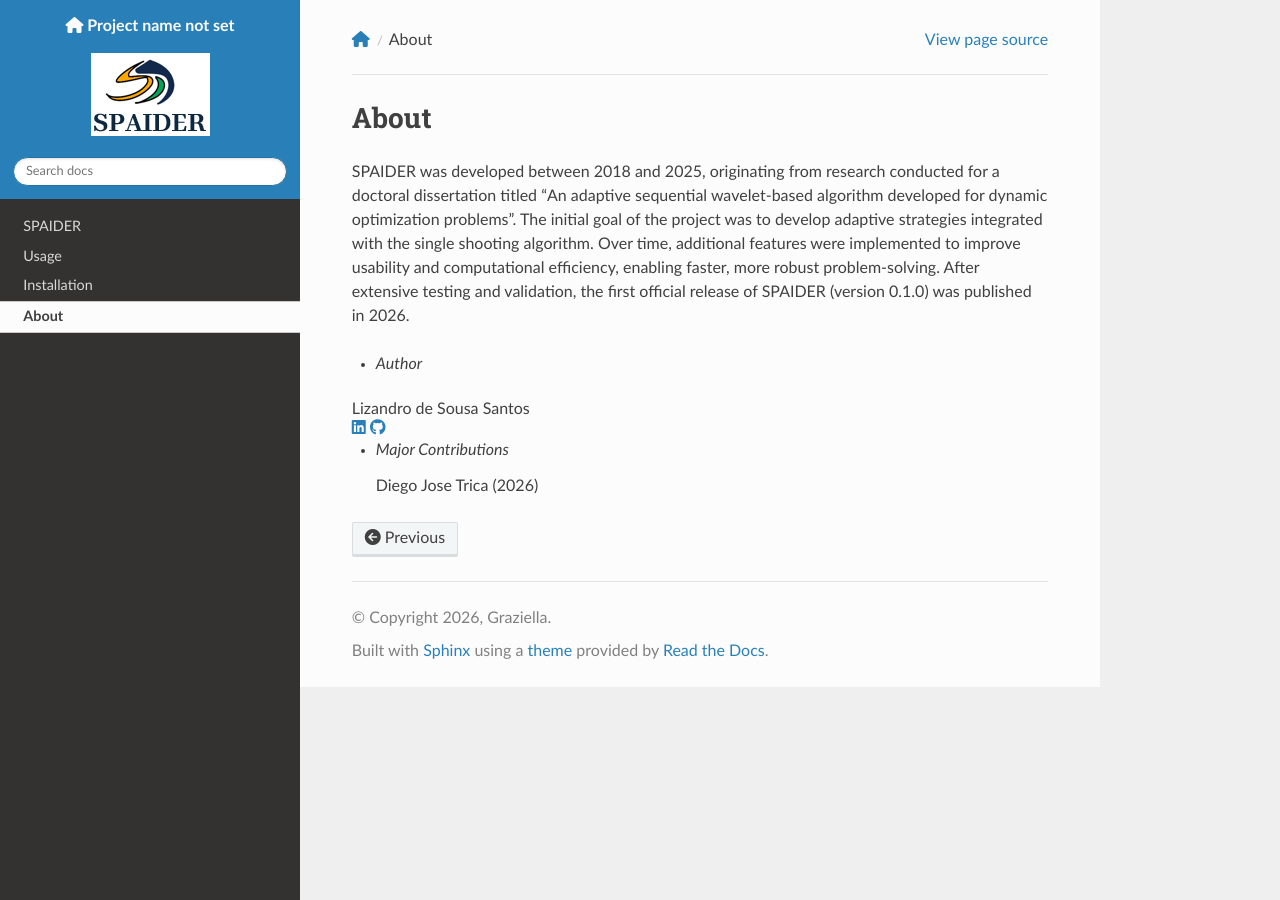
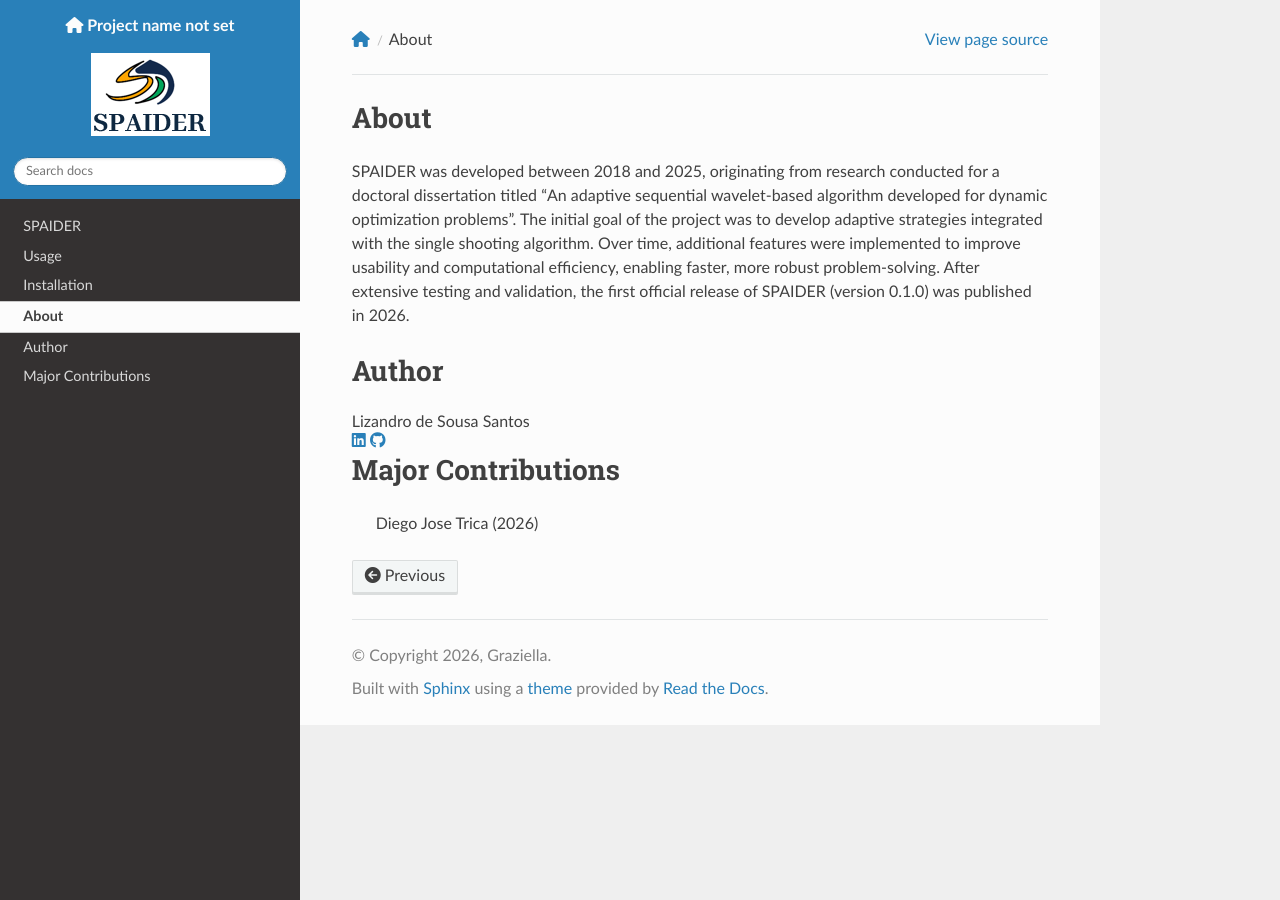
Before and after one commit to LizandroCloud/SPAIDER-M, a Sphinx documentation site: the page built from docs/source/about.rst, in a window 1280 px wide. Built offline with Sphinx 7.4.7 and the Read the Docs theme 3.1.0, drawn with Linux system fonts in a browser that asks for light colours.

Commit message:
Update about.rst

```diff
--- a/docs/source/about.rst
+++ b/docs/source/about.rst
@@ -3,7 +3,8 @@ About
 
 SPAIDER was developed between 2018 and 2025, originating from research conducted for a doctoral dissertation titled "An adaptive sequential wavelet-based algorithm developed for dynamic optimization problems". The initial goal of the project was to develop adaptive strategies integrated with the single shooting algorithm. Over time, additional features were implemented to improve usability and computational efficiency, enabling faster, more robust problem-solving. After extensive testing and validation, the first official release of SPAIDER (version 0.1.0) was published in 2026.
 
-- *Author*
+Author
+======
 
 .. raw:: html
 
@@ -18,6 +19,7 @@ SPAIDER was developed between 2018 and 2025, originating from research conducted
    </div>
 
 
-- *Major Contributions*
+Major Contributions
+===================
 
   Diego Jose Trica (2026)
```
